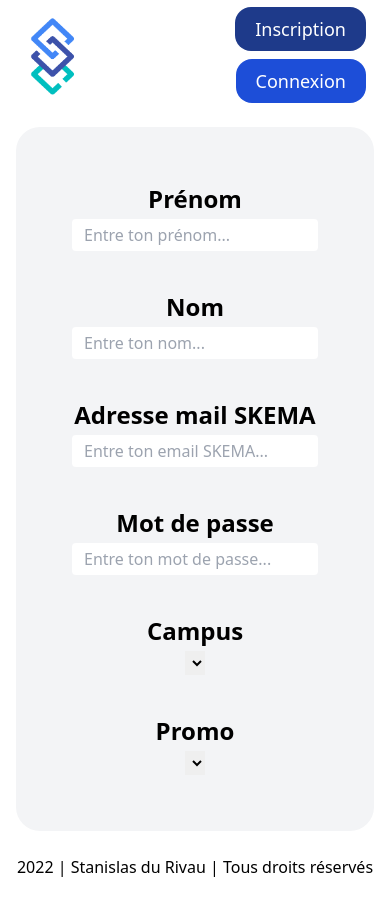
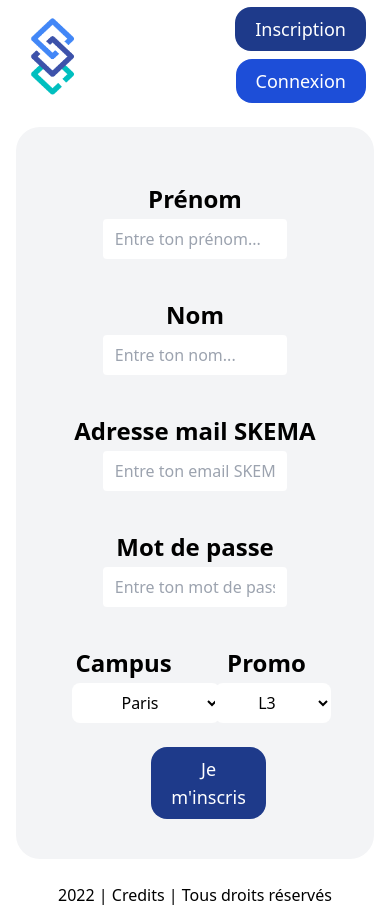
Before and after one commit to cypg09/plateforme-intervenants-frontend, a Next.js app: page /inscription/InscriptionForm in a window 390 px wide. Before the commit the page ends 887 px from the top, so only its background shows below. Built offline with nearby package versions, Linux system fonts and the light colour scheme.

Commit message:
Ended Inscription Form

```diff
--- a/components/common/Footer.js
+++ b/components/common/Footer.js
@@ -1,5 +1,12 @@
 export default function Footer() {
   return (
-    <p className="p-2">2022 | Stanislas du Rivau | Tous droits réservés</p>
+    <p className="p-2">2022 |
+    <a
+      href="https://linkedin.com/in/stanislas-du-rivau"
+      target="_blank"
+      rel="noreferrer"
+    > Credits </a>
+
+    | Tous droits réservés</p>
   );
 }
--- a/components/common/FormSelect.js
+++ b/components/common/FormSelect.js
@@ -1,11 +1,11 @@
 import Label from "../ui/Form/Label";
 import Select from "../ui/Form/Select";
 
-export default function FormSelect({ label, placeholder, type }) {
+export default function FormSelect({ label, placeholder, optionsValues }) {
   return(
     <div className="m-5 space-y-1">
       <Label label={label} />
-      <Select placeholder={placeholder} />
+      <Select placeholder={placeholder} optionsValues={optionsValues} />
     </div>
   );
 }
--- a/components/ui/Button.js
+++ b/components/ui/Button.js
@@ -7,7 +7,7 @@ export default function Button({ text, style, href, external = false }) {
   let buttonClassName = style == "primary" ? primary : secondary;
   if (external) {
     return (
-      <a href={href} className={buttonClassName} target={"_blank"} rel="noreferrer">{text}</a>
+      <a href={href} className={buttonClassName} target="_blank" rel="noreferrer">{text}</a>
     );
   }
   return (
--- a/components/ui/Form/Input.js
+++ b/components/ui/Form/Input.js
@@ -1,10 +1,10 @@
 export default function Input({ placeholder, type }) {
-  if (!type) {
-    let type = "text";
+  if (type === undefined) {
+    type = "text";
   }
   return(
     <input
-      className="px-3 py-1 w-full text-black bg-white rounded"
+      className="px-3 py-2 w-3/4 text-black bg-white rounded"
       placeholder={placeholder}
       type={type}
       required
--- a/components/ui/Form/Select.js
+++ b/components/ui/Form/Select.js
@@ -1,5 +1,14 @@
-export default function Select({ placeholder }) {
+export default function Select({ placeholder, optionsValues }) {
+  let values = [];
+  optionsValues.forEach(optionValue => {
+      values.push(
+        <option>
+          {optionValue}
+        </option>)
+      });
   return(
-    <select placeholder={placeholder}/>
+    <select placeholder={placeholder} className="px-9 py-2 text-center text-black bg-white rounded-lg">
+      {values}
+    </select>
   );
 }
--- /dev/null
+++ b/components/ui/Form/Submit.js
@@ -0,0 +1,21 @@
+import { useState } from "react";
+
+export default function Submit({ defaultText, loadingText, onSubmit =()=>{}}) {
+  const [isLoading, setIsLoading] = useState(false);
+
+  const submitForm = () => {
+    setIsLoading(!isLoading);
+    onSubmit();
+  }
+
+  return (
+    <>
+      <button
+        className="px-5 py-2 m-1 text-lg text-white bg-blue-900 rounded-2xl"
+        onSubmit={submitForm}
+      >
+        {isLoading ? loadingText : defaultText}
+      </button>
+    </>
+  );
+}
--- a/pages/inscription/InscriptionForm.js
+++ b/pages/inscription/InscriptionForm.js
@@ -1,48 +1,56 @@
 import FormInput from "../../components/common/FormInput";
 import FormSelect from "../../components/common/FormSelect";
+import Submit from "../../components/ui/Form/Submit";
 
 export default function InscriptionForm() {
   return(
-    <div className="grid grid-cols-3 p-9 m-3 bg-gray-100 rounded-3xl lg:grid-cols-6">
-      <div className="col-span-3">
+    <form className="grid grid-cols-6 p-9 m-3 bg-gray-100 rounded-3xl">
+      <div className="col-span-6 lg:col-span-3">
         <FormInput
           label="Prénom"
           placeholder="Entre ton prénom..."
         />
       </div>
-      <div className="col-span-3">
+      <div className="col-span-6 lg:col-span-3">
         <FormInput
           label="Nom"
           placeholder="Entre ton nom..."
         />
       </div>
-      <div className="col-span-4 lg:col-start-2">
+      <div className="col-span-6 lg:col-span-4 lg:col-start-2">
         <FormInput
           label="Adresse mail SKEMA"
           placeholder="Entre ton email SKEMA..."
           type="email"
         />
       </div>
-      <div className="col-span-4 lg:col-start-2">
+      <div className="col-span-6 lg:col-span-4 lg:col-start-2">
         <FormInput
           label="Mot de passe"
           placeholder="Entre ton mot de passe..."
-          type="email"
+          type="password"
         />
       </div>
      <div className="col-span-3">
         <FormSelect
           label="Campus"
           placeholder="Paris"
+          optionsValues={["Paris", "Lille", "Nice", "Belo", "Raleigh"]}
         />
       </div>
       <div className="col-span-3">
         <FormSelect
           label="Promo"
           placeholder="L3"
+          optionsValues={["L3", "M1", "M2"]}
         />
       </div>
-
-    </div>
+      <div className="col-span-2 col-start-3">
+        <Submit
+          defaultText={"Je m'inscris"}
+          loadingText={"Chargement..."}
+        />
+      </div>
+    </form>
   );
 }
```
